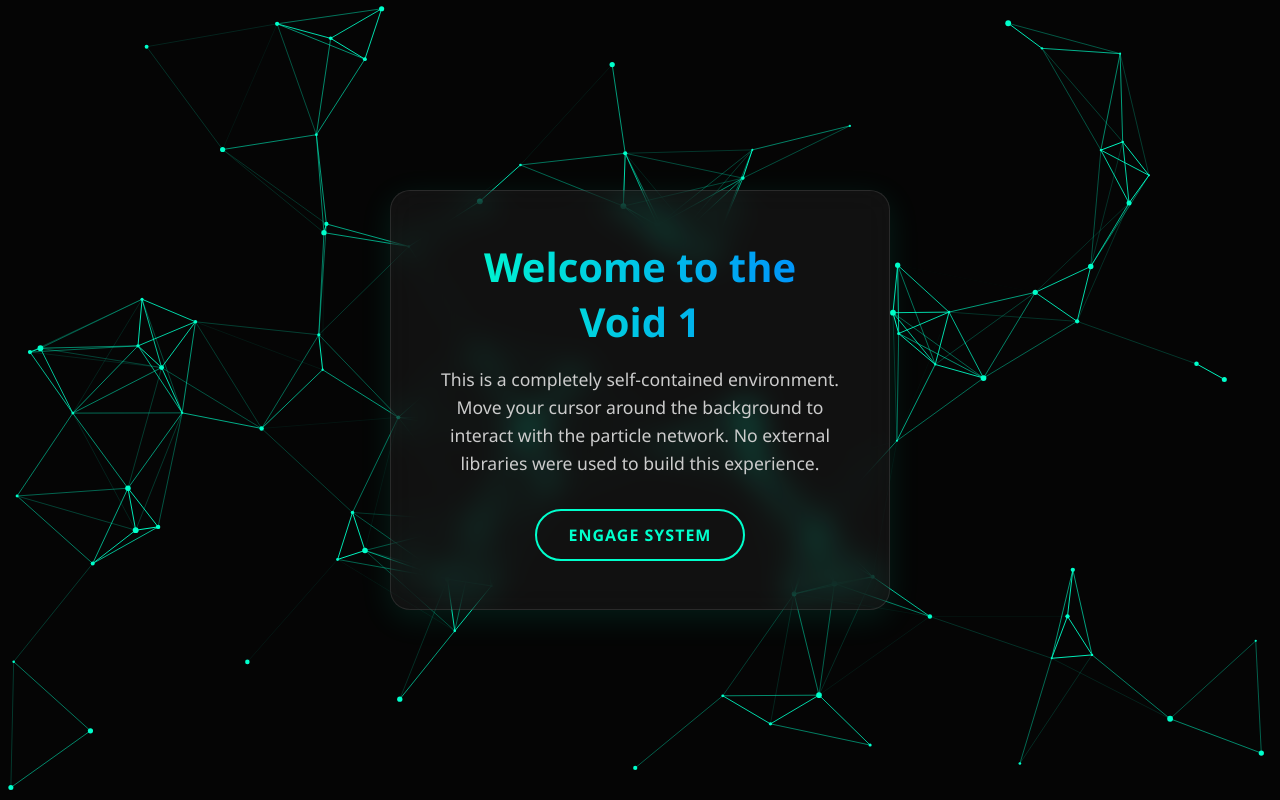
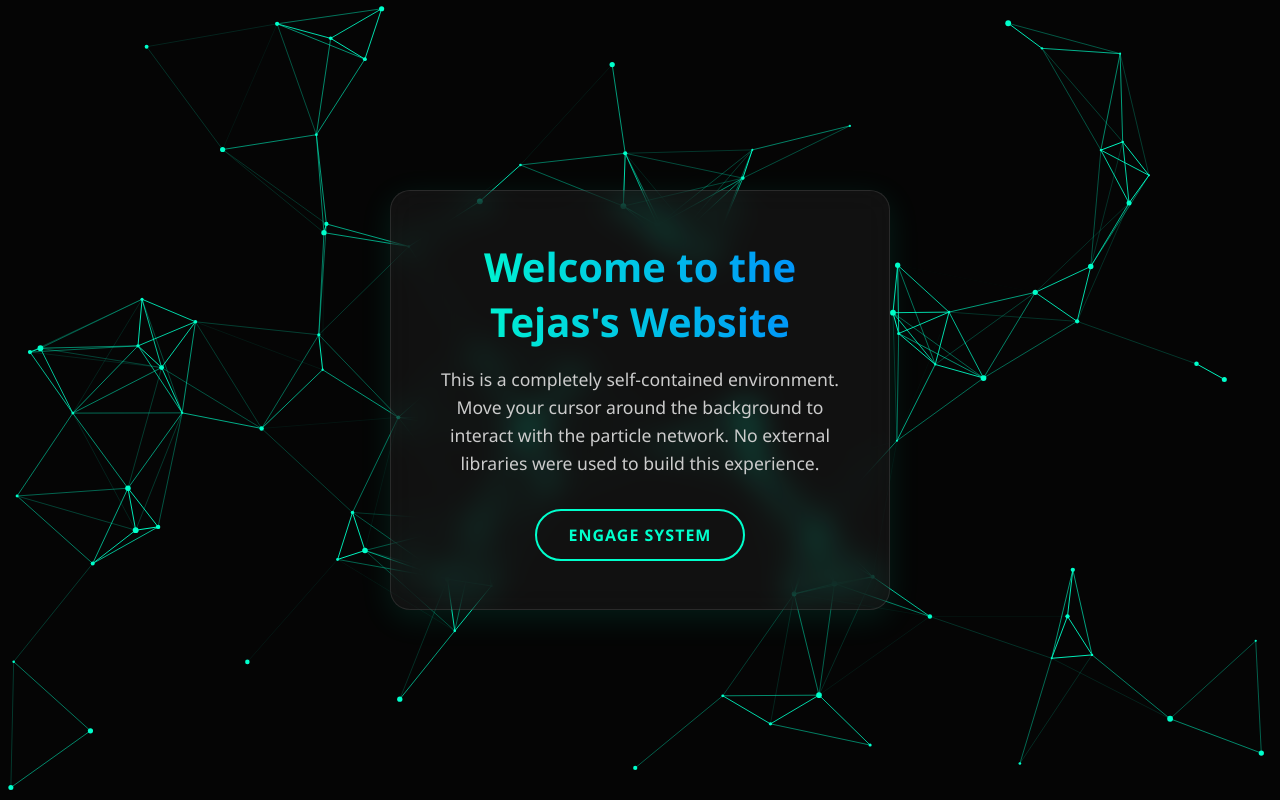
Before and after one commit to TejasJL/AWS, a plain HTML site: page index.html in a window 1280 px wide. Drawn offline with Linux system fonts and the light colour scheme.

Commit message:
Update index.html

```diff
--- a/index.html
+++ b/index.html
@@ -94,7 +94,7 @@
     <canvas id="particle-canvas"></canvas>
 
     <div class="glass-card">
-        <h1>Welcome to the Void 1</h1>
+        <h1>Welcome to the Tejas's Website</h1>
         <p>This is a completely self-contained environment. Move your cursor around the background to interact with the particle network. No external libraries were used to build this experience.</p>
         <button class="btn" onclick="alert('System Initialized!')">Engage System</button>
     </div>
```
